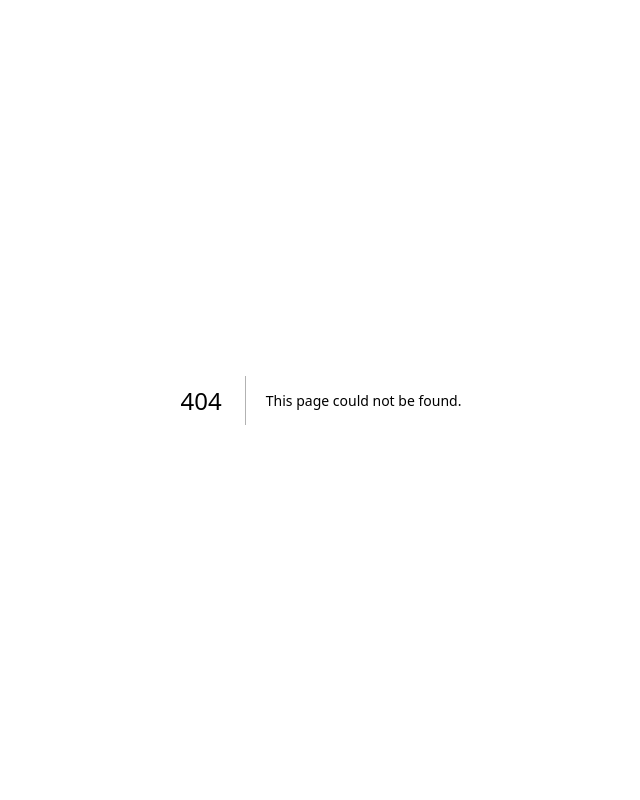
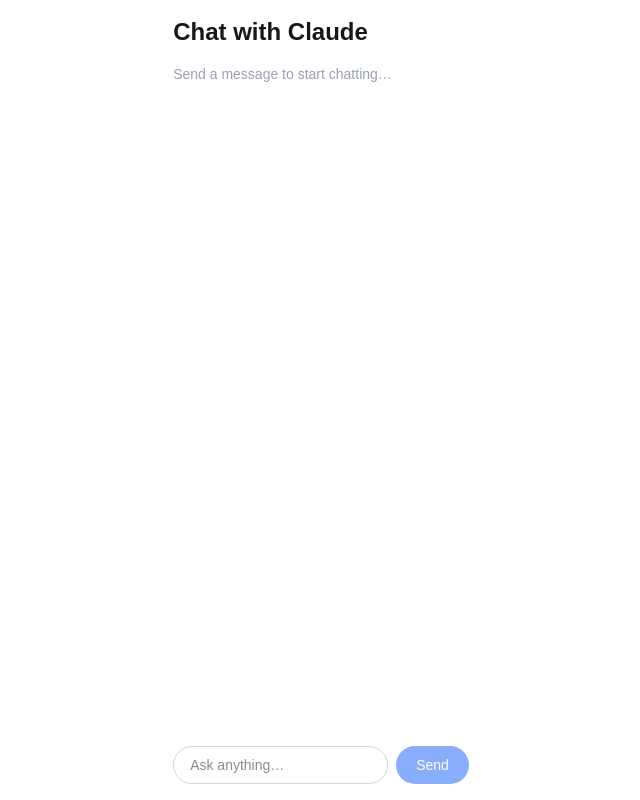
Before and after one commit to MiguelSavignano/english-test-app, a Next.js app: page /chat in a window 1280 px wide. Before the commit this address had no page. Shown: the whole page, without its empty margins (319-959 px from the left). Built offline with nearby package versions, Linux system fonts and the light colour scheme.

Commit message:
claude endpoint

```diff
--- a/package.json
+++ b/package.json
@@ -9,6 +9,8 @@
     "lint": "eslint"
   },
   "dependencies": {
+    "@anthropic-ai/sdk": "^0.80.0",
+    "dotenv": "^17.3.1",
     "next": "16.2.0",
     "react": "19.2.4",
     "react-dom": "19.2.4"
--- /dev/null
+++ b/src/app/api/chat/route.ts
@@ -0,0 +1,13 @@
+import { NextRequest, NextResponse } from "next/server";
+import { createMessage } from "@/lib/claude";
+
+export async function POST(req: NextRequest) {
+  const { message } = await req.json();
+
+  if (!message || typeof message !== "string") {
+    return NextResponse.json({ error: "message is required" }, { status: 400 });
+  }
+
+  const reply = await createMessage(message);
+  return NextResponse.json({ reply });
+}
--- /dev/null
+++ b/src/app/chat/page.tsx
@@ -0,0 +1,99 @@
+"use client";
+
+import { useState } from "react";
+
+interface Message {
+  role: "user" | "assistant";
+  content: string;
+}
+
+export default function ChatPage() {
+  const [messages, setMessages] = useState<Message[]>([]);
+  const [input, setInput] = useState("");
+  const [loading, setLoading] = useState(false);
+
+  async function sendMessage(e: React.FormEvent) {
+    e.preventDefault();
+    const text = input.trim();
+    if (!text) return;
+
+    const userMsg: Message = { role: "user", content: text };
+    setMessages((prev) => [...prev, userMsg]);
+    setInput("");
+    setLoading(true);
+
+    try {
+      const res = await fetch("/api/chat", {
+        method: "POST",
+        headers: { "Content-Type": "application/json" },
+        body: JSON.stringify({ message: text }),
+      });
+      const data = await res.json();
+      const assistantMsg: Message = {
+        role: "assistant",
+        content: data.reply ?? data.error ?? "No response",
+      };
+      setMessages((prev) => [...prev, assistantMsg]);
+    } catch {
+      setMessages((prev) => [
+        ...prev,
+        { role: "assistant", content: "Error connecting to the API." },
+      ]);
+    } finally {
+      setLoading(false);
+    }
+  }
+
+  return (
+    <main className="flex flex-col h-screen max-w-2xl mx-auto p-4">
+      <h1 className="text-2xl font-bold mb-4">Chat with Claude</h1>
+
+      <div className="flex-1 overflow-y-auto space-y-4 mb-4">
+        {messages.length === 0 && (
+          <p className="text-gray-400 text-sm">Send a message to start chatting…</p>
+        )}
+        {messages.map((msg, i) => (
+          <div
+            key={i}
+            className={`flex ${msg.role === "user" ? "justify-end" : "justify-start"}`}
+          >
+            <div
+              className={`max-w-[80%] rounded-2xl px-4 py-2 whitespace-pre-wrap text-sm ${
+                msg.role === "user"
+                  ? "bg-blue-600 text-white"
+                  : "bg-gray-100 text-gray-800"
+              }`}
+            >
+              {msg.content}
+            </div>
+          </div>
+        ))}
+        {loading && (
+          <div className="flex justify-start">
+            <div className="bg-gray-100 text-gray-400 rounded-2xl px-4 py-2 text-sm">
+              Thinking…
+            </div>
+          </div>
+        )}
+      </div>
+
+      <form onSubmit={sendMessage} className="flex gap-2">
+        <input
+          type="text"
+          value={input}
+          onChange={(e) => setInput(e.target.value)}
+          placeholder="Ask anything…"
+          disabled={loading}
+          className="flex-1 border border-gray-300 rounded-full px-4 py-2 text-sm focus:outline-none focus:ring-2 focus:ring-blue-500 disabled:opacity-50"
+        />
+        <button
+          type="submit"
+          disabled={loading || !input.trim()}
+          className="bg-blue-600 hover:bg-blue-700 text-white rounded-full px-5 py-2 text-sm font-medium disabled:opacity-50"
+        >
+          Send
+        </button>
+      </form>
+    </main>
+  );
+}
--- /dev/null
+++ b/src/lib/claude.ts
@@ -0,0 +1,19 @@
+import Anthropic from "@anthropic-ai/sdk";
+
+const client = new Anthropic({
+  apiKey: process.env.ANTHROPIC_API_KEY,
+});
+
+export async function createMessage(message: string): Promise<string> {
+  const response = await client.messages.create({
+    model: 'claude-opus-4-6',
+    system: 'You are a english teacher.',
+    max_tokens: 1024,
+    messages: [{ role: 'user', content: message }],
+  });
+
+  return response.content
+    .filter((block) => block.type === "text")
+    .map((block) => block.text)
+    .join("");
+}
```
Also changed, not shown: 1 other file (tests, documents, lock files or other folders).
